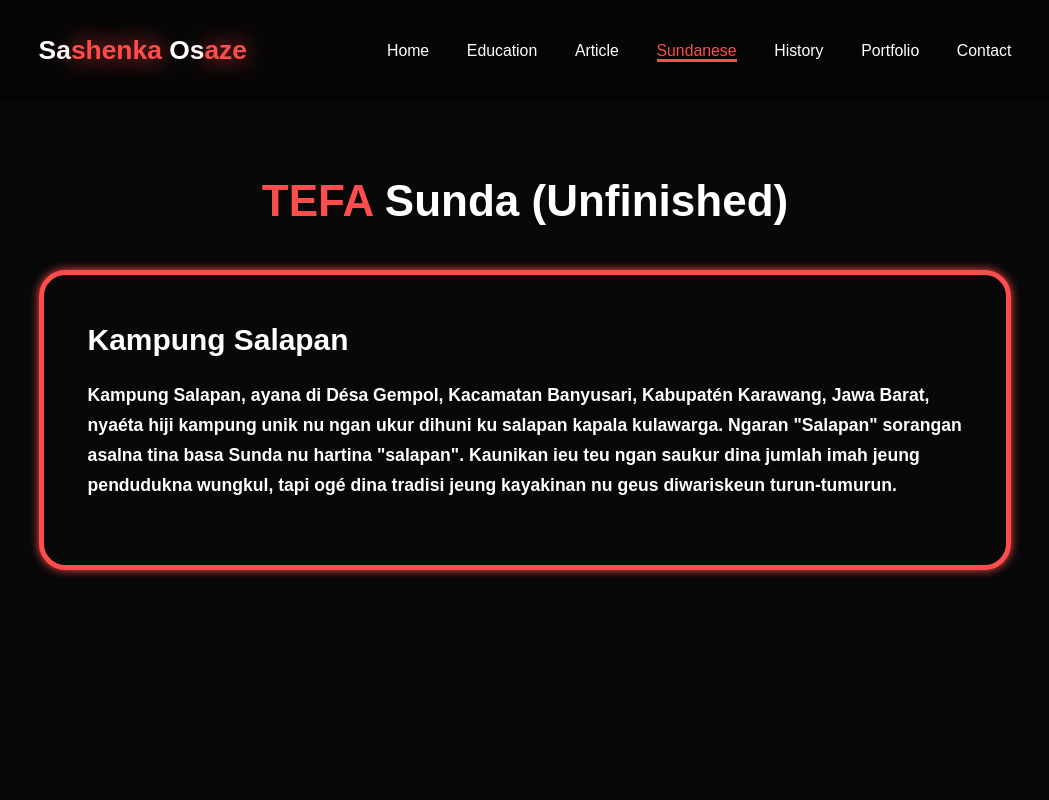
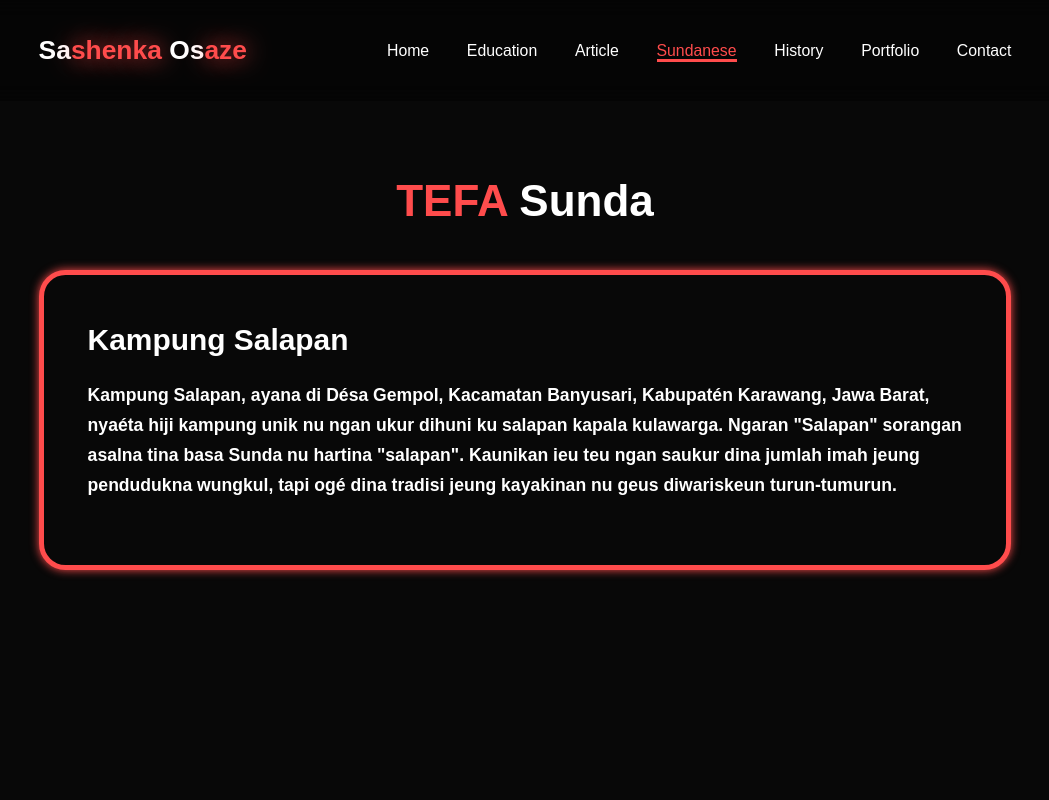
Before and after one commit to sashenkaze/shenka, a plain HTML site: page sunda.html in a window 1280 px wide. Shown: the top 800 px of the page, without its empty margins (115-1164 px from the left). Drawn offline with nearby package versions, Linux system fonts and the light colour scheme.

Commit message:
little-updatefor-sunda

```diff
--- a/sunda.html
+++ b/sunda.html
@@ -26,7 +26,7 @@
     </header>
 
     <section class="history" id="history">
-        <h1 class="heading"><span>TEFA</span> Sunda (Unfinished)</h1>
+        <h1 class="heading"><span>TEFA</span> Sunda</h1>
 
         <div class="history-container">
             <div class="history-box">
```
